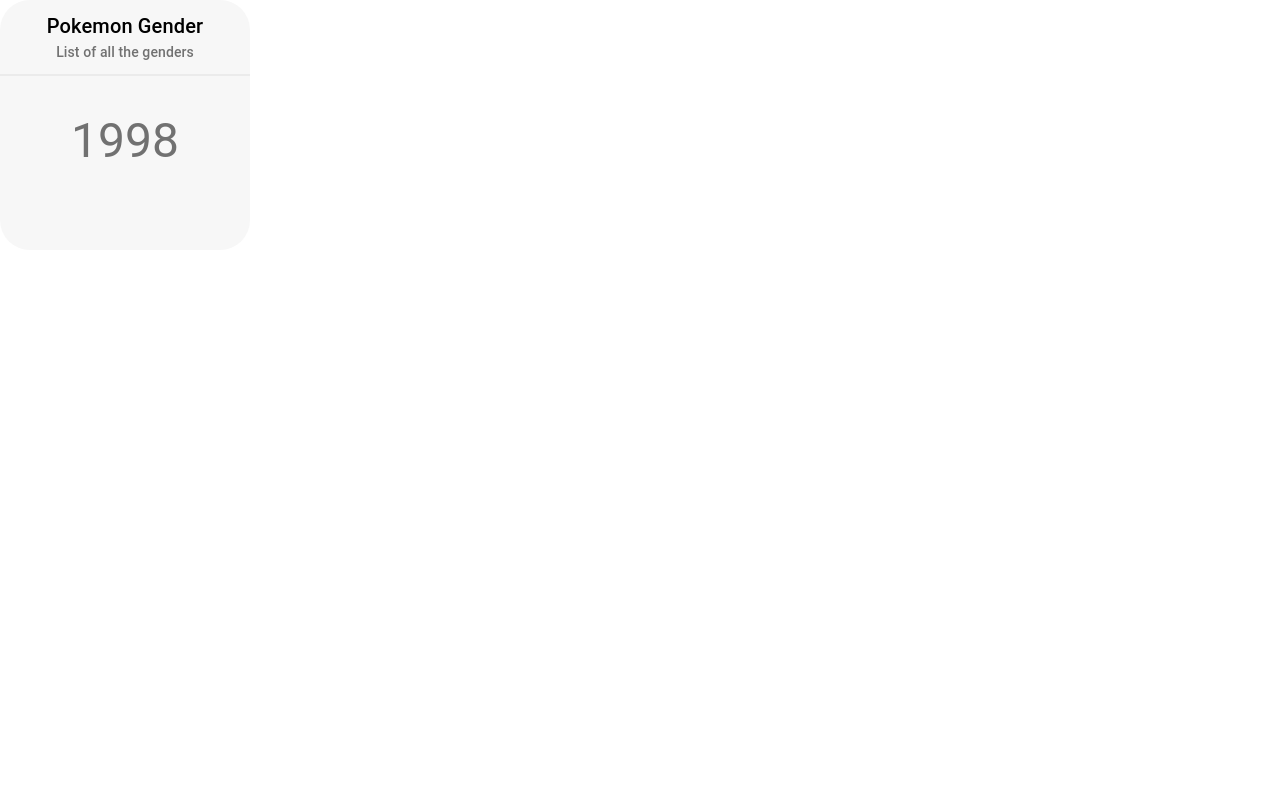
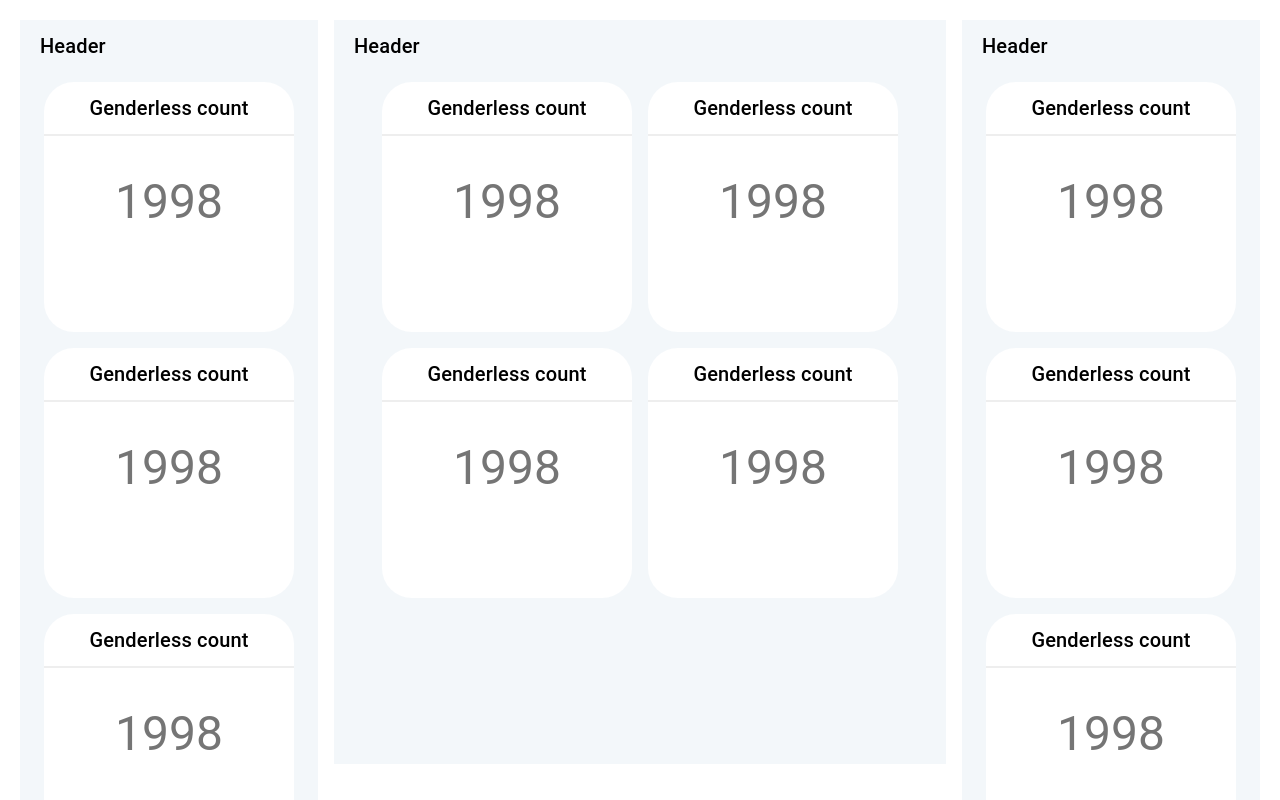
Before and after one commit to DanilLinkov/WidgetFramework, a React (Create React App) app: page / in a window 1280 px wide. Shown: the top 800 px of the page. Built offline with nearby package versions, Linux system fonts and the light colour scheme.

Commit message:
Basic layout

```diff
--- a/public/index.html
+++ b/public/index.html
@@ -25,6 +25,14 @@
       Learn how to configure a non-root public URL by running `npm run build`.
     -->
     <title>React App</title>
+    <style>
+      html,
+      body,
+      #root,
+      .App {
+        height: 100%;
+      }
+    </style>
   </head>
   <body style="height: 100%; width: 100%; padding: 0; margin: 0">
     <noscript>You need to enable JavaScript to run this app.</noscript>
--- a/src/App.tsx
+++ b/src/App.tsx
@@ -3,16 +3,7 @@
 import Home from "./Screens/Home/Home";
 
 function App() {
-  return (
-    <WidgetItem
-      widget={{
-        title: "Pokemon Gender",
-        subtitle: "List of all the genders",
-        type: "list",
-        api: "https://pokeapi.co/api/v2/gender/",
-      }}
-    />
-  );
+  return <Home />;
 }
 
 export default App;
--- a/src/Components/WidgetContainer/WidgetContainer.tsx
+++ b/src/Components/WidgetContainer/WidgetContainer.tsx
@@ -1,4 +1,4 @@
-import { Grid, GridSize, Typography } from "@material-ui/core";
+import { Container, Grid, GridSize, Typography } from "@material-ui/core";
 import { createStyles, makeStyles, Theme } from "@material-ui/core/styles";
 import React from "react";
 import WidgetItem from "../WidgetItem/WidgetItem";
@@ -18,7 +18,15 @@
 
 const useStyles = makeStyles((theme: Theme) =>
   createStyles({
-    widgetContainer: {},
+    widgetContainer: {
+      backgroundColor: "#F3F7FA",
+      minHeight: "100%",
+      padding: "10px",
+    },
+    header: {
+      marginLeft: "10px",
+      marginBottom: "20px",
+    },
   })
 );
 
@@ -26,10 +34,25 @@
   const classes = useStyles();
   const size: GridSize = (props.size * 3) as any;
 
+  const test = {
+    title: "Genderless count",
+    type: "number",
+    api: "https://pokeapi.co/api/v2/gender/3/",
+  };
+
   return (
-    <Grid item xs={size}>
-      <Typography>Header</Typography>
-      <Grid
+    <Grid item xs={size} style={{ height: "100%" }}>
+      <Container className={classes.widgetContainer} disableGutters>
+        <Typography className={classes.header} variant="h6">
+          Header
+        </Typography>
+        <Grid container alignItems="center" justifyContent="center" spacing={2}>
+          <WidgetItem widget={test} />
+          <WidgetItem widget={test} />
+          <WidgetItem widget={test} />
+          <WidgetItem widget={test} />
+        </Grid>
+        {/* <Grid
           container
           justifyContent="flex-start"
           alignItems="center"
@@ -38,7 +61,8 @@
           {props.widgets.map((widget) => (
             <WidgetItem widget={widget} />
           ))}
-      </Grid>
+        </Grid> */}
+      </Container>
     </Grid>
   );
 }
--- a/src/Components/WidgetItem/WidgetItem.tsx
+++ b/src/Components/WidgetItem/WidgetItem.tsx
@@ -21,7 +21,7 @@
       height: "250px",
       width: "250px",
       borderRadius: "30px",
-      backgroundColor: "#F7F7F7",
+      backgroundColor: "white",
     },
   })
 );
@@ -30,9 +30,11 @@
   const classes = useStyles();
 
   return (
-    <Grid item className={classes.widgetItemContainer}>
-      <Header title={props.widget.title} subtitle={props.widget.subtitle} />
-      <WidgetContent />
+    <Grid item>
+      <div className={classes.widgetItemContainer}>
+        <Header title={props.widget.title} subtitle={props.widget.subtitle} />
+        <WidgetContent />
+      </div>
     </Grid>
   );
 }
--- a/src/Config/Config.ts
+++ b/src/Config/Config.ts
@@ -43,6 +43,25 @@
         },
       ],
     },
+    {
+      // First column
+      size: 1, // The size of the column
+      heading: "General Pokemon information",
+      widgets: [
+        {
+          title: "Pokemon colours",
+          subtitle: "List of all the colours",
+          type: "list",
+          api: "https://pokeapi.co/api/v2/pokemon-color/",
+        },
+        {
+          title: "Pokemon Gender",
+          subtitle: "List of all the genders",
+          type: "list",
+          api: "https://pokeapi.co/api/v2/gender/",
+        },
+      ],
+    },
   ],
 };
 
--- a/src/Screens/Home/Home.tsx
+++ b/src/Screens/Home/Home.tsx
@@ -1,4 +1,4 @@
-import { Grid } from "@material-ui/core";
+import { Container, Grid } from "@material-ui/core";
 import { createStyles, makeStyles, Theme } from "@material-ui/core/styles";
 import React from "react";
 
@@ -7,10 +7,10 @@
 
 const useStyles = makeStyles((theme: Theme) =>
   createStyles({
-    root: {
-      height: "95vh",
-      width: "98%",
-      margin: "1%",
+    mainContainer: {
+      padding: "20px",
+      height: "100%",
+      boxSizing: "border-box",
     },
     control: {
       padding: theme.spacing(2),
@@ -23,7 +23,15 @@
   const configData = getSelectedClientConfig();
 
   return (
-    <Grid container className={classes.root} spacing={5}>
+    <div className={classes.mainContainer}>
+      <Grid
+        container
+        direction="row"
+        justifyContent="flex-start"
+        alignItems="flex-start"
+        spacing={2}
+        style={{ height: "100%" }}
+      >
         {configData.columns.map((column) => (
           <WidgetContainer
             heading={column.heading}
@@ -32,6 +40,7 @@
           />
         ))}
       </Grid>
+    </div>
   );
 }
 
```
Lines whose indentation alone changed are shown as unchanged.
